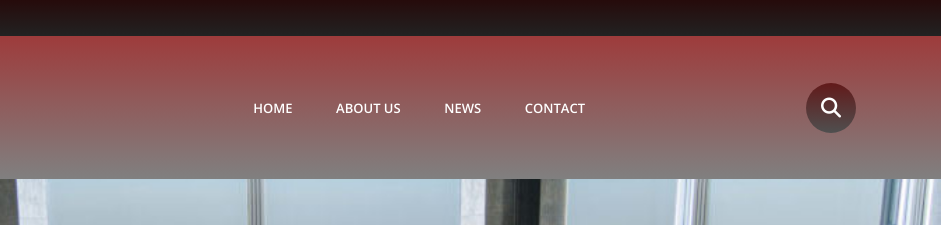
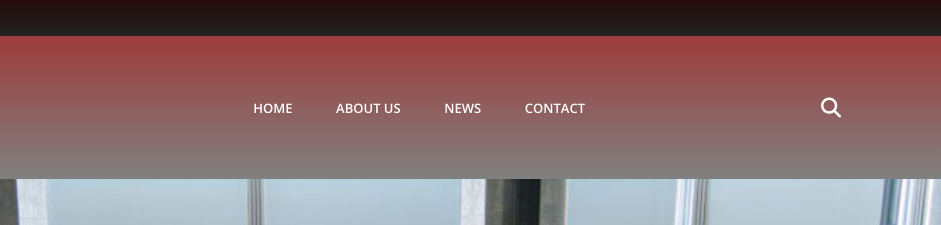
Before and after one commit to gamestorelife/londonbooker, a plain HTML site: page index.html in a window 1280 px wide. Shown: the top 225 px of the page, 339-1280 px from the left. Drawn offline with nearby package versions, Linux system fonts and the light colour scheme; animation ran at ten frames a second; a web font is replaced by a local one.

Commit message:
Style update
Style update

```diff
--- a/styles/main_styles.css
+++ b/styles/main_styles.css
@@ -3662,7 +3662,7 @@ table {
 	outline: none;
 	border-radius: 25px;
 	transition: all .5s ease-in-out;
-	background: linear-gradient(to bottom, #621a1a, #4f4f4f);
+	background: transparent;
 	padding-right: 40px;
 	color:#fff;
   }
```
